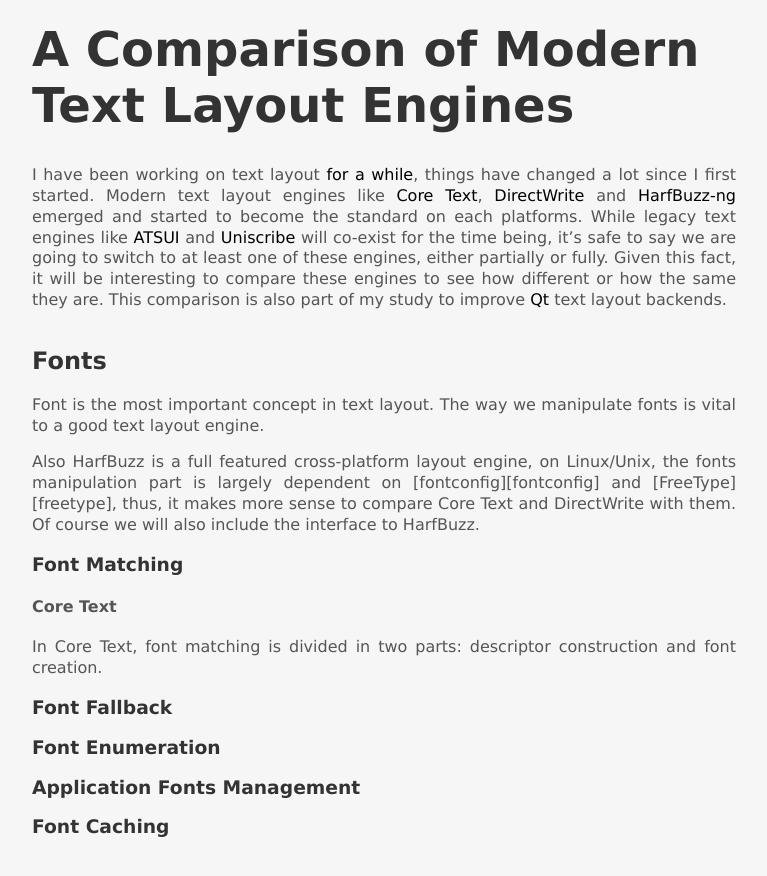
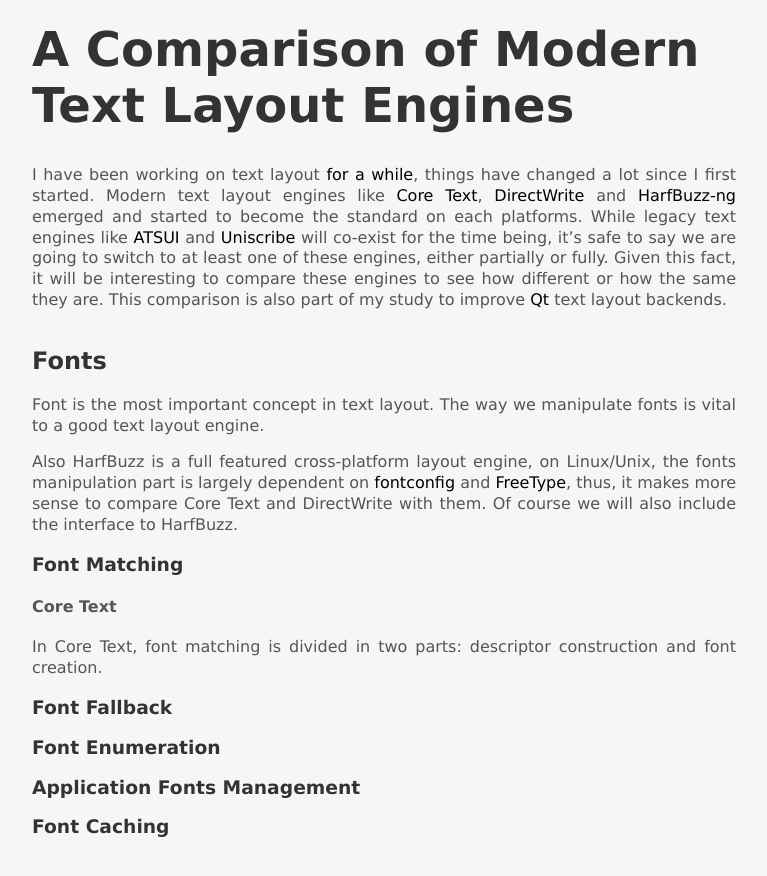
Before and after one commit to jjgod/jjgod.github.com, a Jekyll site: the page built from tle-comparison.markdown, in a window 1280 px wide. Shown: the top 876 px of the page, without its empty margins (8-775 px from the left). Built offline with Jekyll 4.4.1, drawn with Linux system fonts in a browser that asks for light colours; some web fonts are replaced; Markdown is read by kramdown in place of the engine named in the settings; part of the change alters nothing that is shown.

Commit message:
Changes to tle comparison

```diff
--- a/tle-comparison.markdown
+++ b/tle-comparison.markdown
@@ -21,6 +21,9 @@ Font is the most important concept in text layout. The way we manipulate fonts i
 
 Also HarfBuzz is a full featured cross-platform layout engine, on Linux/Unix, the fonts manipulation part is largely dependent on [fontconfig][fontconfig] and [FreeType][freetype], thus, it makes more sense to compare Core Text and DirectWrite with them. Of course we will also include the interface to HarfBuzz.
 
+[fontconfig]: http://fontconfig.org
+[freetype]: http://freetype.org
+
 ### Font Matching
 
 #### Core Text
```
